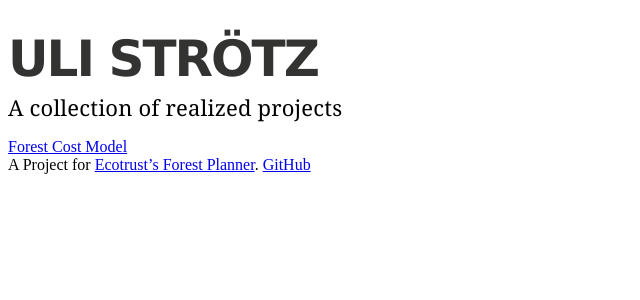
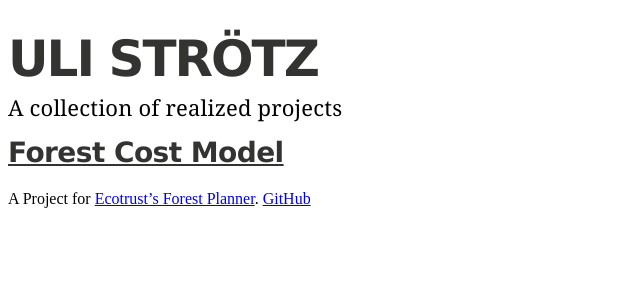
Before and after one commit to ustroetz/ustroetz.github.io, a Jekyll site: the page built from index.md, in a window 1280 px wide. Shown: the top 300 px of the page, without its empty margins (0-640 px from the left). Built offline with Jekyll 4.4.1, drawn with Linux system fonts in a browser that asks for light colours; Markdown is read by kramdown in place of the engine named in the settings.

Commit message:
Update style.css

```diff
--- a/css/style.css
+++ b/css/style.css
@@ -19,7 +19,7 @@
 padding: 0;}
 
 
-.a.post-title {font-family: "jaf-bernino-sans","Lucida Grande","Lucida Sans Unicode","Lucida Sans",Geneva,Verdana,sans-serif;
+.post-title {font-family: "jaf-bernino-sans","Lucida Grande","Lucida Sans Unicode","Lucida Sans",Geneva,Verdana,sans-serif;
 letter-spacing: -0.02em;
 font-weight: 700;
 font-style: normal;
```
